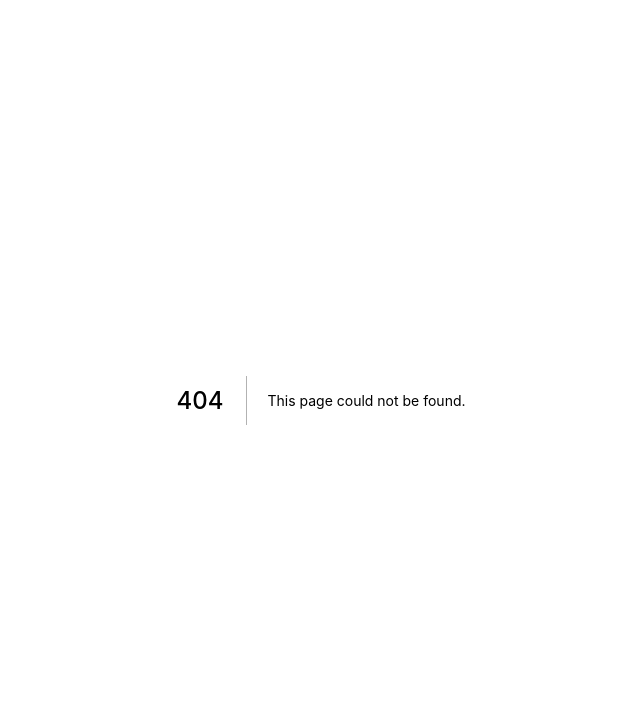
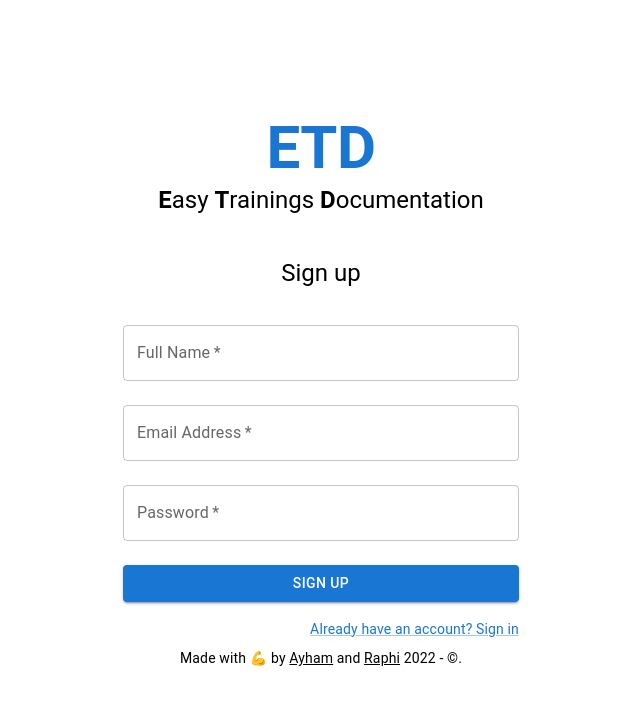
Before and after one commit to ayhamcloud/ETD, a Next.js app: page /signup in a window 1280 px wide. Before the commit this address had no page. Shown: the top 704 px of the page, without its empty margins (319-959 px from the left). Built offline with nearby package versions, Linux system fonts and the light colour scheme.

Commit message:
feat: add signup

```diff
--- /dev/null
+++ b/pages/signup.tsx
@@ -0,0 +1,185 @@
+import Button from "@mui/material/Button";
+import TextField from "@mui/material/TextField";
+import Link from "@mui/material/Link";
+import NextLink from "next/link";
+import Grid from "@mui/material/Grid";
+import Box from "@mui/material/Box";
+import Typography from "@mui/material/Typography";
+import Container from "@mui/material/Container";
+import Alert from "@mui/material/Alert";
+import Copyright from "../src/Copyright";
+import { Formik, Field, ErrorMessage } from "formik";
+import { object, string } from "yup";
+import { useRouter } from "next/router";
+import Head from "next/head";
+
+export default function SignUp() {
+  const router = useRouter();
+  return (
+    <>
+      <Head>
+        <title>ETD - Sign Up</title>
+        <meta name="description" content="Sign up to ETD" />
+      </Head>
+      <Container component="main" maxWidth="xs">
+        <Box
+          my={4}
+          sx={{
+            justifyContent: "center",
+            display: "flex",
+            flexDirection: "column",
+            alignItems: "center",
+          }}
+        >
+          <NextLink href="/" passHref>
+            <Link
+              sx={{
+                textDecoration: "none",
+              }}
+            >
+              <Typography component="h1" variant="h2" fontWeight={700}>
+                ETD
+              </Typography>
+            </Link>
+          </NextLink>
+          <Typography component="h1" variant="h5">
+            <b>E</b>asy <b>T</b>rainings <b>D</b>ocumentation
+          </Typography>
+        </Box>
+        <Box
+          sx={{
+            minHeight: "50vh",
+            justifyContent: "center",
+            display: "flex",
+            flexDirection: "column",
+            alignItems: "center",
+          }}
+        >
+          <Typography component="h1" variant="h5">
+            Sign up
+          </Typography>
+          <Formik
+            initialValues={{ name: "", email: "", password: "" }}
+            validationSchema={object({
+              name: string()
+                .required("Name is required")
+                .lowercase()
+                .min(3, "Name must be at least 3 characters long"),
+              email: string()
+                .email()
+                .required("Email is required")
+                .lowercase("Email is invalid"),
+              password: string()
+                .required("Password is required")
+                .min(8, "Password must be at least 8 characters long")
+                .matches(
+                  /(?=.*\d)(?=.*[a-z])(?=.*[~@#$€%^&*+=`|{}:;!.?\"()\[\]-])[\w~@#$€%^&*+=`|{}:;!.?\"()\[\]-]{8,}/,
+                  "Password must contain at least one lowercase letter and one uppercase letter and one number and a special character"
+                ),
+            })}
+            onSubmit={async (values, formikHelpers) => {
+              const res = await fetch("/api/users/signup", {
+                method: "POST",
+                headers: {
+                  "Content-Type": "application/json",
+                },
+                body: JSON.stringify(values),
+              });
+              const data = await res.json();
+              console.log(data);
+              if (res.status !== 200) {
+                formikHelpers.setErrors({ Server: data.message }as any);
+              }
+              // redirect to home page
+              if (res.status === 200) {
+                router.push("/verification/check-email");
+              }
+            }}
+          >
+            {({ errors, isSubmitting, handleSubmit, handleReset }) => (
+              <Box
+                component="form"
+                noValidate
+                onSubmit={handleSubmit}
+                onReset={handleReset}
+                sx={{ mt: 3 }}
+              >
+                {(errors as any).Server && (
+                  <Alert severity="error">{(errors as any).Server}</Alert>
+                )}
+                <Grid container spacing={1.5}>
+                  <Grid item xs={12}>
+                    <ErrorMessage name="name">
+                      {(msg) => <Alert severity="warning">{msg}</Alert>}
+                    </ErrorMessage>
+                  </Grid>
+                  <Grid item xs={12}>
+                    <Field
+                      autoComplete="given-name"
+                      name="name"
+                      required
+                      fullWidth
+                      label="Full Name"
+                      as={TextField}
+                    />
+                  </Grid>
+                  <Grid item xs={12}>
+                    <ErrorMessage name="email">
+                      {(msg) => <Alert severity="warning">{msg}</Alert>}
+                    </ErrorMessage>
+                  </Grid>
+                  <Grid item xs={12}>
+                    <Field
+                      required
+                      fullWidth
+                      label="Email Address"
+                      name="email"
+                      autoComplete="email"
+                      as={TextField}
+                    />
+                  </Grid>
+                  <Grid item xs={12}>
+                    <ErrorMessage name="password">
+                      {(msg) => <Alert severity="warning">{msg}</Alert>}
+                    </ErrorMessage>
+                  </Grid>
+                  <Grid item xs={12}>
+                    <Field
+                      required
+                      fullWidth
+                      name="password"
+                      label="Password"
+                      type="password"
+                      id="password"
+                      autoComplete="new-password"
+                      as={TextField}
+                    />
+                  </Grid>
+                </Grid>
+                <Button
+                  type="submit"
+                  fullWidth
+                  variant="contained"
+                  sx={{ mt: 3, mb: 2 }}
+                  disabled={isSubmitting}
+                >
+                  Sign Up
+                </Button>
+                <Grid container justifyContent="flex-end">
+                  <Grid item>
+                    <NextLink href="/login" passHref>
+                      <Link variant="body2">
+                        Already have an account? Sign in
+                      </Link>
+                    </NextLink>
+                  </Grid>
+                </Grid>
+              </Box>
+            )}
+          </Formik>
+        </Box>
+        <Copyright />
+      </Container>
+    </>
+  );
+}
```
